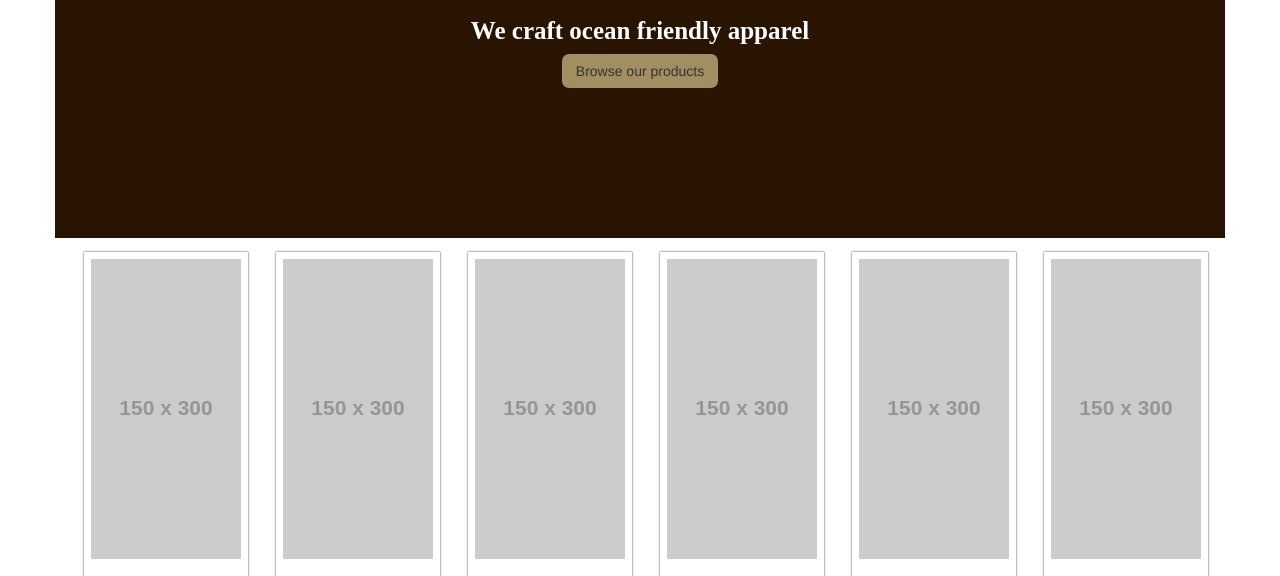
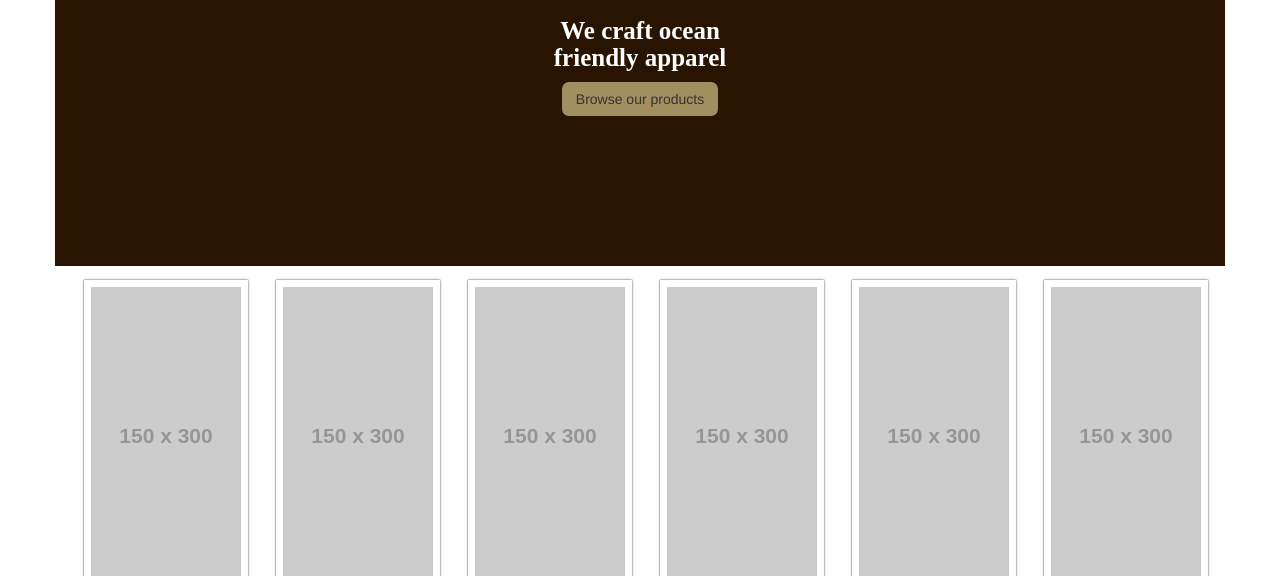
Before and after one commit to kbrante/sass_inte1, a website: page index.html in a window 1280 px wide. Shown: the part 223-799 px from the top of the page. Drawn offline with nearby package versions, Linux system fonts and the light colour scheme; placeholder pictures from the web are drawn by us.

Commit message:
ajoute le br du sous titre

```diff
--- a/index.html
+++ b/index.html
@@ -25,7 +25,7 @@
             </div>
             <div class="col-md-12 text-center">
                 <h1>Sundays</h1>
-                <h2>We craft ocean friendly apparel</h2>
+                <h2>We craft ocean <br> friendly apparel</h2>
                 <button>Browse our products</button>
             </div>
         </div>
```
